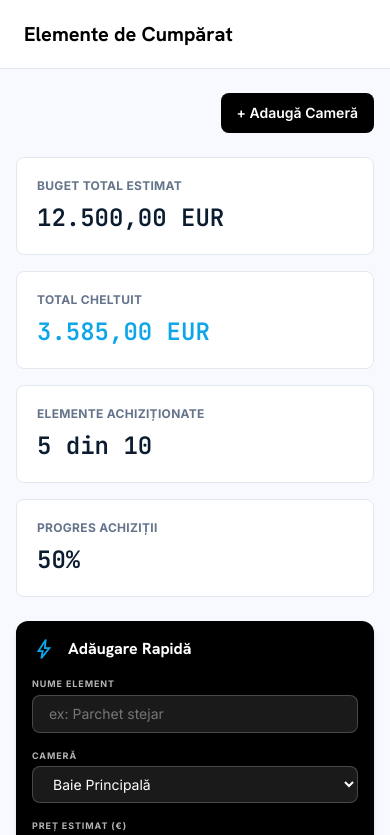
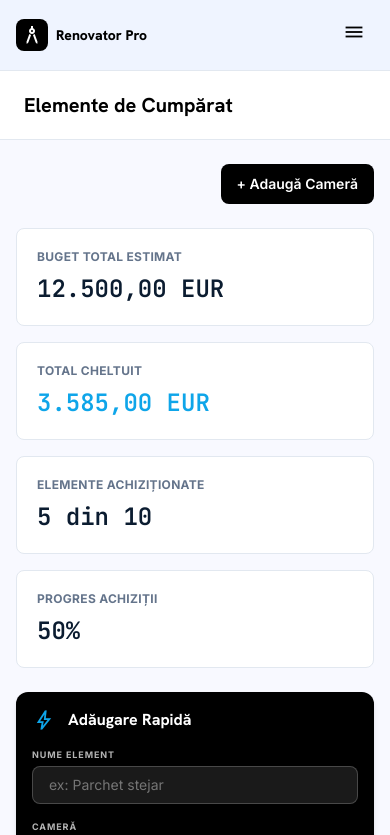
Before and after one commit to DanielTomaCucu/Renovator-Pro, a Next.js app: page /elemente in a window 390 px wide. Shown: the top 835 px of the page. Built offline with nearby package versions, Linux system fonts and the light colour scheme.

Commit message:
Add mobile hamburger nav app-wide, fix /analiza mobile breakpoint mismatch
Co-Authored-By: Claude Sonnet 5 <noreply@anthropic.com>

```diff
--- a/src/app/analiza/page.tsx
+++ b/src/app/analiza/page.tsx
@@ -92,7 +92,7 @@ export default function AnalizaPage() {
       />
 
       {/* Desktop — bento grid, vezi „Analiză Bugetară - Meniu Restrâns Premium v2" */}
-      <div className="mx-auto hidden max-w-7xl space-y-8 px-4 py-6 sm:px-6 lg:block lg:px-10">
+      <div className="mx-auto hidden max-w-7xl space-y-8 px-4 py-6 sm:px-6 md:block lg:px-10">
         {/* Sumar */}
         <div className="grid grid-cols-1 gap-3 sm:grid-cols-2 lg:grid-cols-4">
           <div className="rounded-xl border border-line bg-surface p-6 shadow-sm transition-all hover:shadow-md">
@@ -421,7 +421,7 @@ export default function AnalizaPage() {
       </div>
 
       {/* Mobil — vezi „Analiză Bugetară - Mobile Premium Black Theme" (fără bottom nav, se face în Flutter) */}
-      <div className="mx-auto max-w-md space-y-6 px-4 py-6 lg:hidden">
+      <div className="mx-auto max-w-md space-y-6 px-4 py-6 md:hidden">
         {/* KPI */}
         <section className="space-y-3">
           <div className="flex flex-col gap-3 rounded-xl border border-line bg-surface p-5">
--- a/src/app/layout.tsx
+++ b/src/app/layout.tsx
@@ -43,9 +43,9 @@ export default function RootLayout({
       </head>
       <body className="min-h-full">
         <StoreProvider>
-          <div className="flex min-h-screen">
+          <div className="flex min-h-screen flex-col md:flex-row">
             <Sidebar />
-            <main className="flex-1 min-w-0">{children}</main>
+            <main className="min-w-0 flex-1">{children}</main>
           </div>
         </StoreProvider>
       </body>
--- a/src/components/Sidebar.tsx
+++ b/src/components/Sidebar.tsx
@@ -3,7 +3,7 @@
 import { useState } from "react";
 import Link from "next/link";
 import { usePathname } from "next/navigation";
-import { NAV_ICONS } from "@/shared/icons";
+import { ACTION_ICONS, NAV_ICONS } from "@/shared/icons";
 
 const nav = [
   { href: "/configurare", label: "Configurare Apartament", icon: NAV_ICONS.configurare },
@@ -15,9 +15,77 @@ const nav = [
 export default function Sidebar() {
   const pathname = usePathname();
   const [collapsed, setCollapsed] = useState(false);
+  const [mobileOpen, setMobileOpen] = useState(false);
 
   return (
-    <aside
+    <>
+      {/* Bară + meniu mobil — vizibile doar sub breakpoint-ul md, unde <aside> dispare */}
+      <header className="sticky top-0 z-40 flex items-center justify-between border-b border-line bg-surface-low px-4 py-3 md:hidden">
+        <div className="flex items-center gap-2">
+          <div className="flex h-8 w-8 shrink-0 items-center justify-center rounded-lg bg-primary">
+            <span
+              className="material-symbols-outlined text-[16px] text-white"
+              style={{ fontVariationSettings: '"FILL" 1' }}
+            >
+              {NAV_ICONS.logo}
+            </span>
+          </div>
+          <span className="font-heading text-sm font-extrabold text-primary">Renovator Pro</span>
+        </div>
+        <button
+          type="button"
+          onClick={() => setMobileOpen((v) => !v)}
+          aria-label={mobileOpen ? "Închide meniul" : "Deschide meniul"}
+          aria-expanded={mobileOpen}
+          className="rounded-lg p-2 text-primary hover:bg-surface"
+        >
+          <span className="material-symbols-outlined">
+            {mobileOpen ? ACTION_ICONS.close : NAV_ICONS.mobileMenu}
+          </span>
+        </button>
+      </header>
+
+      {mobileOpen && (
+        <div
+          className="fixed inset-0 z-30 bg-black/30 md:hidden"
+          onClick={() => setMobileOpen(false)}
+          aria-hidden="true"
+        />
+      )}
+
+      <nav
+        className={`fixed left-0 right-0 top-[57px] z-40 origin-top border-b border-line bg-surface shadow-lg transition-all duration-200 md:hidden ${
+          mobileOpen ? "scale-y-100 opacity-100" : "pointer-events-none scale-y-95 opacity-0"
+        }`}
+      >
+        <div className="space-y-0.5 p-3">
+          {nav.map((item) => {
+            const active = pathname.startsWith(item.href);
+            return (
+              <Link
+                key={item.href}
+                href={item.href}
+                onClick={() => setMobileOpen(false)}
+                className={`flex items-center gap-3 rounded-lg px-3 py-2.5 transition-all ${
+                  active
+                    ? "bg-secondary/10 text-secondary"
+                    : "text-muted hover:bg-surface-low hover:text-primary"
+                }`}
+              >
+                <span
+                  className="material-symbols-outlined shrink-0 text-[20px]"
+                  style={active ? { fontVariationSettings: '"FILL" 1' } : undefined}
+                >
+                  {item.icon}
+                </span>
+                <span className="text-sm font-medium">{item.label}</span>
+              </Link>
+            );
+          })}
+        </div>
+      </nav>
+
+      <aside
       className={`hidden md:flex h-screen shrink-0 flex-col border-r border-line bg-surface-low transition-all duration-300 sticky top-0 ${
         collapsed ? "w-20 p-3" : "w-64 p-4"
       }`}
@@ -134,5 +202,6 @@ export default function Sidebar() {
         </div>
       </div>
     </aside>
+    </>
   );
 }
--- a/src/shared/icons.ts
+++ b/src/shared/icons.ts
@@ -22,6 +22,7 @@ export const NAV_ICONS = {
   sidebarAddRoom: "add_circle",
   search: "search",
   profil: "account_circle",
+  mobileMenu: "menu",
 } as const;
 
 export const ROOM_TYPE_ICONS: Record<RoomType, string> = {
```
Also changed, not shown: 1 other file (tests, documents, lock files or other folders).
